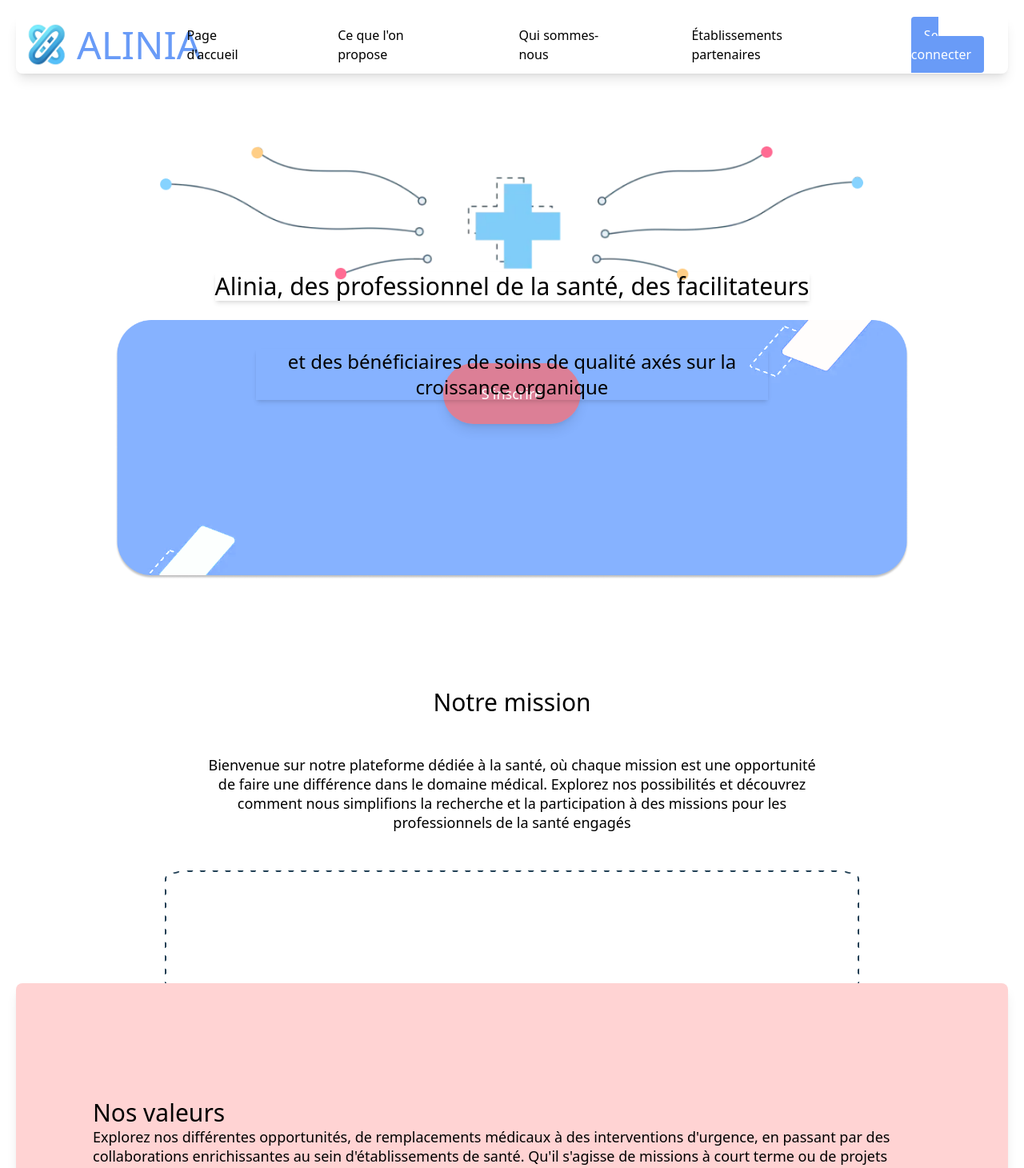
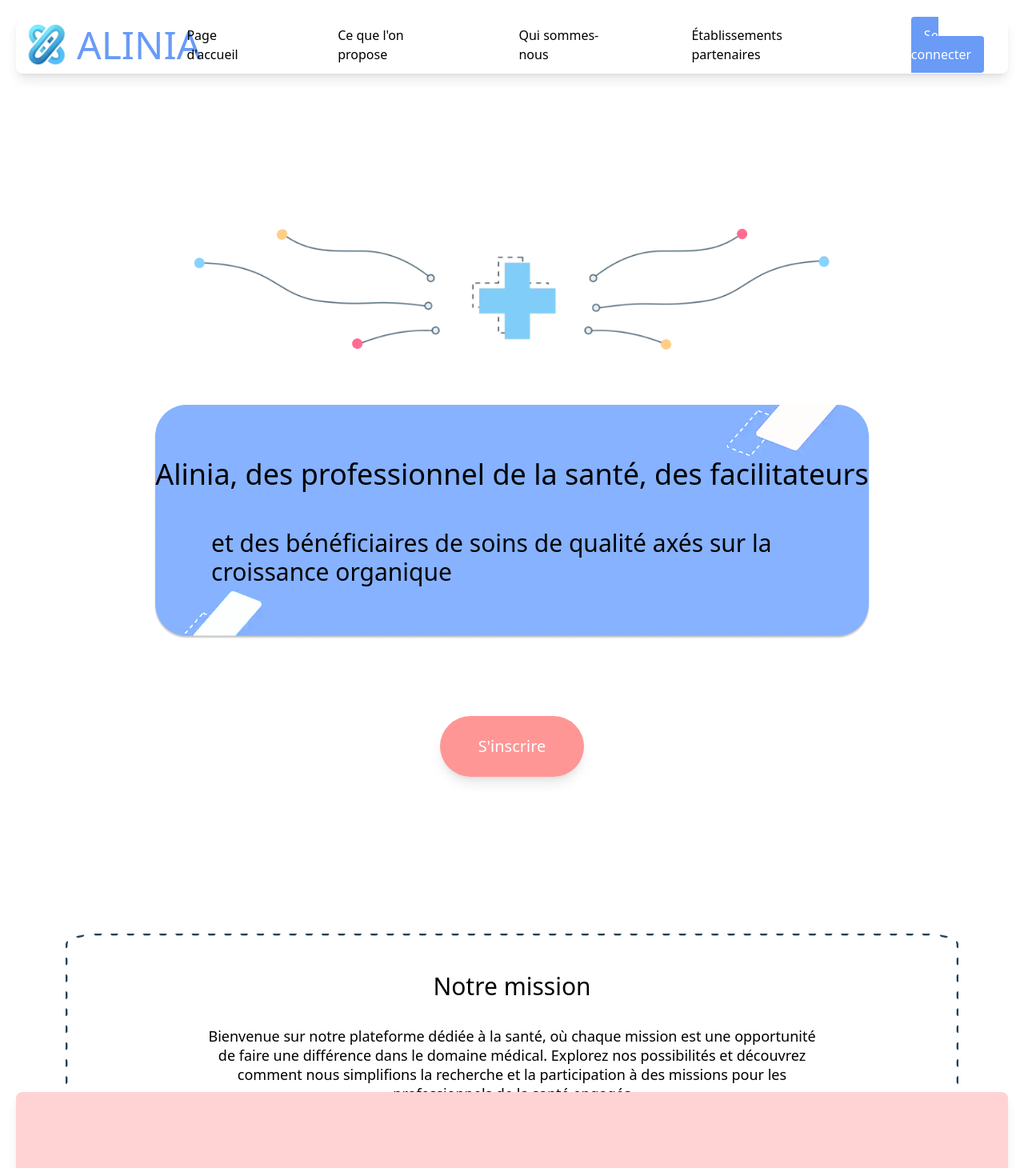
Before and after one commit to Alk2b/Tp_Accessibilit-, a React (Vite) app: page / in a window 1280 px wide. Shown: the top 1460 px of the page at 80% size. Built offline with nearby package versions, Linux system fonts and the light colour scheme.

Commit message:
feat: Enhance Hero and Mission components with improved layout and accessibility features

```diff
--- a/src/components/Hero.jsx
+++ b/src/components/Hero.jsx
@@ -1,33 +1,56 @@
 import comp1 from '@/assets/images/comp1.png';
 import image17 from '@/assets/images/image17.png';
 
-
 const Hero = () => {
   return (
-      <section className="relative p-5 text-center">
+    <section className="relative min-h-screen px-4 py-16 md:py-24 lg:py-32">
+      <div className="container mx-auto max-w-7xl">
+        {/* Images Container with Overlay Text */}
+        <div className="relative mb-16 md:mb-24">
           <img
-          className="max-w-full mx-auto w-4/5 h-auto"
+            className="w-full max-w-4xl mx-auto h-auto object-cover"
             src={comp1}
             alt="Image de professionnels de santé"
           />
+          <div className="relative">
+            {/* Image with overlay */}
             <img
-          className="max-w-full mx-auto w-4/5 h-auto"
+              className="w-full max-w-4xl mx-auto h-auto object-cover mt-4 md:mt-6"
               src={image17}
               alt="Image de professionnels de santé"
             />
-        <p className="absolute top-1/2 left-1/2 transform -translate-x-1/2 -translate-y-1/2 text-3xl font-newsreader mt-[-70px] text-black z-10 whitespace-nowrap shadow-md">
-          Alinia, des <span className="font-nothing-you-could-do">professionnel</span> de la santé, des{' '}
+
+            {/* Overlay Text */}
+            <div className="absolute inset-0 flex flex-col items-center justify-center space-y-6 md:space-y-8 px-4">
+              <p className="text-2xl md:text-3xl lg:text-4xl font-newsreader text-black p-2 rounded-lg">
+                Alinia, des{' '}
+                <span className="font-nothing-you-could-do">professionnel</span>{' '}
+                de la santé, des{' '}
                 <span className="font-nothing-you-could-do">facilitateurs</span>
               </p>
-        <p className="absolute top-1/2 left-1/2 transform -translate-x-1/2 -translate-y-1/2 text-2xl font-inter mt-10 text-black z-20 shadow-md">
-          et des <span className="font-nothing-you-could-do">bénéficiaires</span> de soins de qualité axés sur la croissance organique
+
+              <p className="text-xl md:text-2xl lg:text-3xl font-inter text-black max-w-3xl mx-auto p-2 rounded-lg">
+                et des{' '}
+                <span className="font-nothing-you-could-do">bénéficiaires</span>{' '}
+                de soins de qualité axés sur la croissance organique
               </p>
+            </div>
+          </div>
+        </div>
+
+        {/* CTA Button */}
+        <div className="mt-12 md:mt-16 text-center">
           <a
             href="Inscription.html"
-          className="bg-[#FF6B6BB5] text-white px-12 py-6 rounded-full absolute top-[60%] left-1/2 transform -translate-x-1/2 -translate-y-1/2 text-lg shadow-lg"
+            className="inline-block bg-[#FF6B6BB5] text-white px-8 py-4 md:px-12 md:py-6
+                     rounded-full text-lg md:text-xl font-medium shadow-lg
+                     hover:bg-[#FF6B6B] transition-colors duration-300
+                     focus:outline-none focus:ring-2 focus:ring-[#FF6B6B] focus:ring-offset-2"
           >
             S&apos;inscrire
           </a>
+        </div>
+      </div>
     </section>
   );
 };
--- a/src/components/Mission.jsx
+++ b/src/components/Mission.jsx
@@ -4,21 +4,26 @@ const Mission = () => {
     return (
       <section className="relative p-5 text-center">
         <div className="flex flex-col items-center gap-12 mt-12">
-          <h1 className="text-3xl font-italiana mt-12 text-black">Notre mission</h1>
-          <p className="font-inter text-black text-center text-lg leading-6">
-            Bienvenue sur notre plateforme dédiée à la santé, où chaque mission est une opportunité <br />
-            de faire une différence dans le domaine médical. Explorez nos possibilités et découvrez<br />
-            comment nous simplifions la recherche et la participation à des missions pour les <br />
-            professionnels de la santé engagés
-          </p>
-          <img
-            className="max-w-[70%] mx-auto h-auto "
-            src={contour}
-            alt="Image de professionnels de santé"
-          />
+          <div className="relative">
+            <img
+              className="max-w-[90%] mx-auto h-auto"
+              src={contour}
+              alt="Contour décoratif"
+              aria-hidden="true"
+            />
+            <div className="absolute inset-0 flex flex-col items-center justify-center px-8">
+              <h1 className="text-3xl font-italiana mb-8 text-black">Notre mission</h1>
+              <p className="font-inter text-black text-center text-lg leading-6 max-w-3xl">
+                Bienvenue sur notre plateforme dédiée à la santé, où chaque mission est une opportunité
+                de faire une différence dans le domaine médical. Explorez nos possibilités et découvrez
+                comment nous simplifions la recherche et la participation à des missions pour les
+                professionnels de la santé engagés
+              </p>
+            </div>
+          </div>
         </div>
       </section>
     );
   };
 
-  export default Mission;
+export default Mission;
```
Lines whose indentation alone changed are shown as unchanged.
